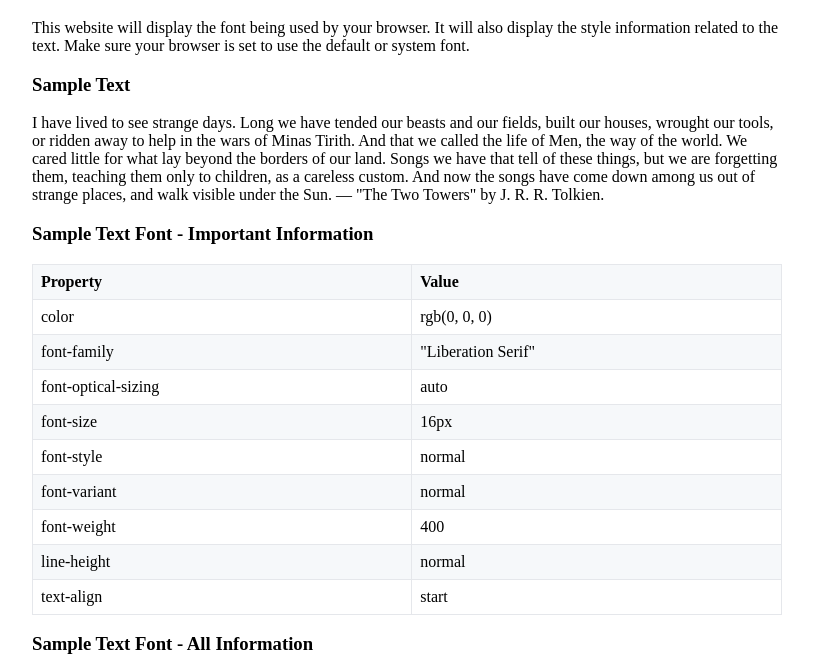
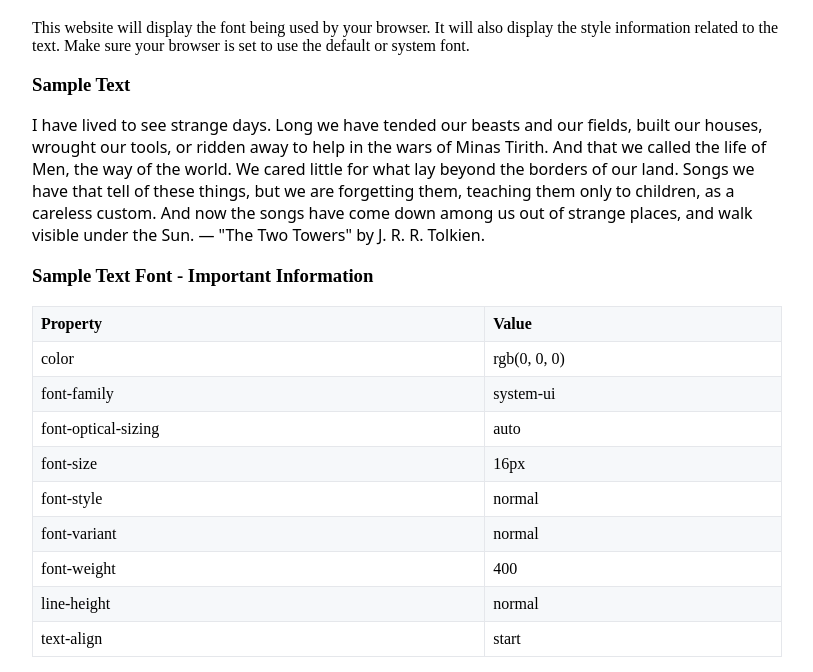
Before and after one commit to 2brownc/defaultFont, a plain HTML site: page index.html in a window 1280 px wide. Shown: the part 61-733 px from the top of the page, without its empty margins (233-1046 px from the left). Drawn offline with Linux system fonts and the light colour scheme.

Commit message:
Make sure sample text font is set to system font.

```diff
--- a/index.html
+++ b/index.html
@@ -65,6 +65,11 @@ tr:nth-child(even) {
 .hide {
   visibility: hidden;
 }
+
+/* Set the font of the sample text same as sytem font*/
+	#sampleText {
+		font-family: system-ui !important;
+	}
 </style>
 
   </head>
```
